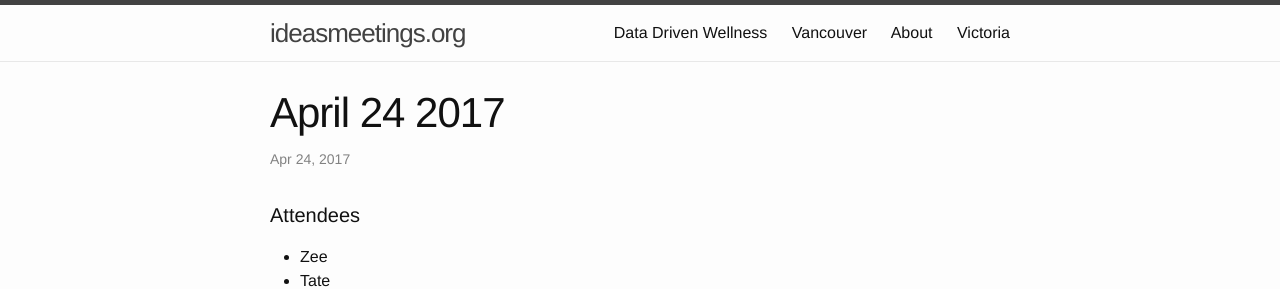
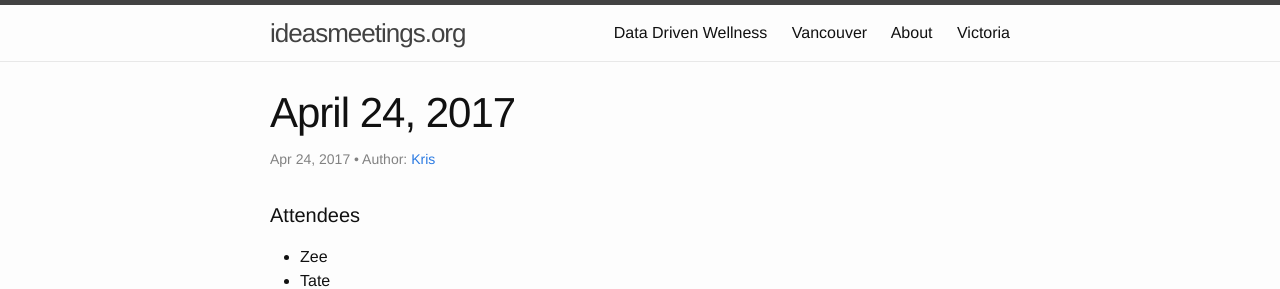
Before and after one commit to improvethings/improvethings.github.io, a Jekyll site: the page built from _posts/2017-04-24-April-24-2017.md, in a window 1280 px wide. Shown: the top 289 px of the page. Built offline with Jekyll 4.4.1, drawn with Linux system fonts in a browser that asks for light colours; our own code applies the rules of GitHub Pages for plain Markdown files; comment, search, counter and statistics services are not loaded; some of the changed lines change nothing that is shown.

Commit message:
Adding updated April 24

```diff
--- a/_posts/2017-04-24-April-24-2017.md
+++ b/_posts/2017-04-24-April-24-2017.md
@@ -1,3 +1,21 @@
+---
+layout: post
+status: publish
+published: true
+title: April 24, 2017
+author:
+  display_name: Kris
+  login: Kris
+  email: kris@ideawave.ca
+  url: ‘’
+author_login: Kris
+author_email: kris@ideawave.ca
+categories:
+- Vancouver
+tags: []
+comments: []
+---
+
 #### Attendees
 
 * Zee
```
